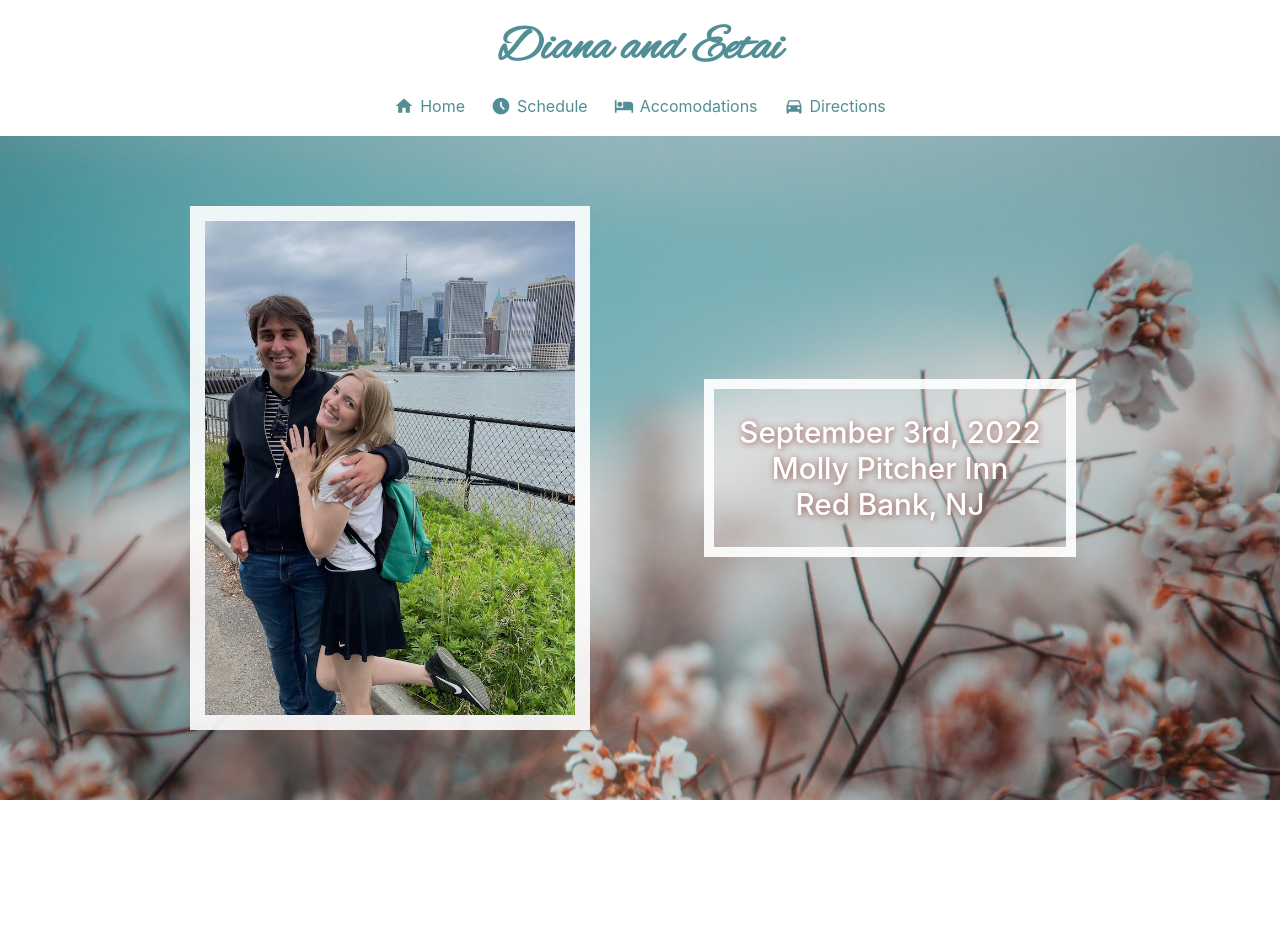
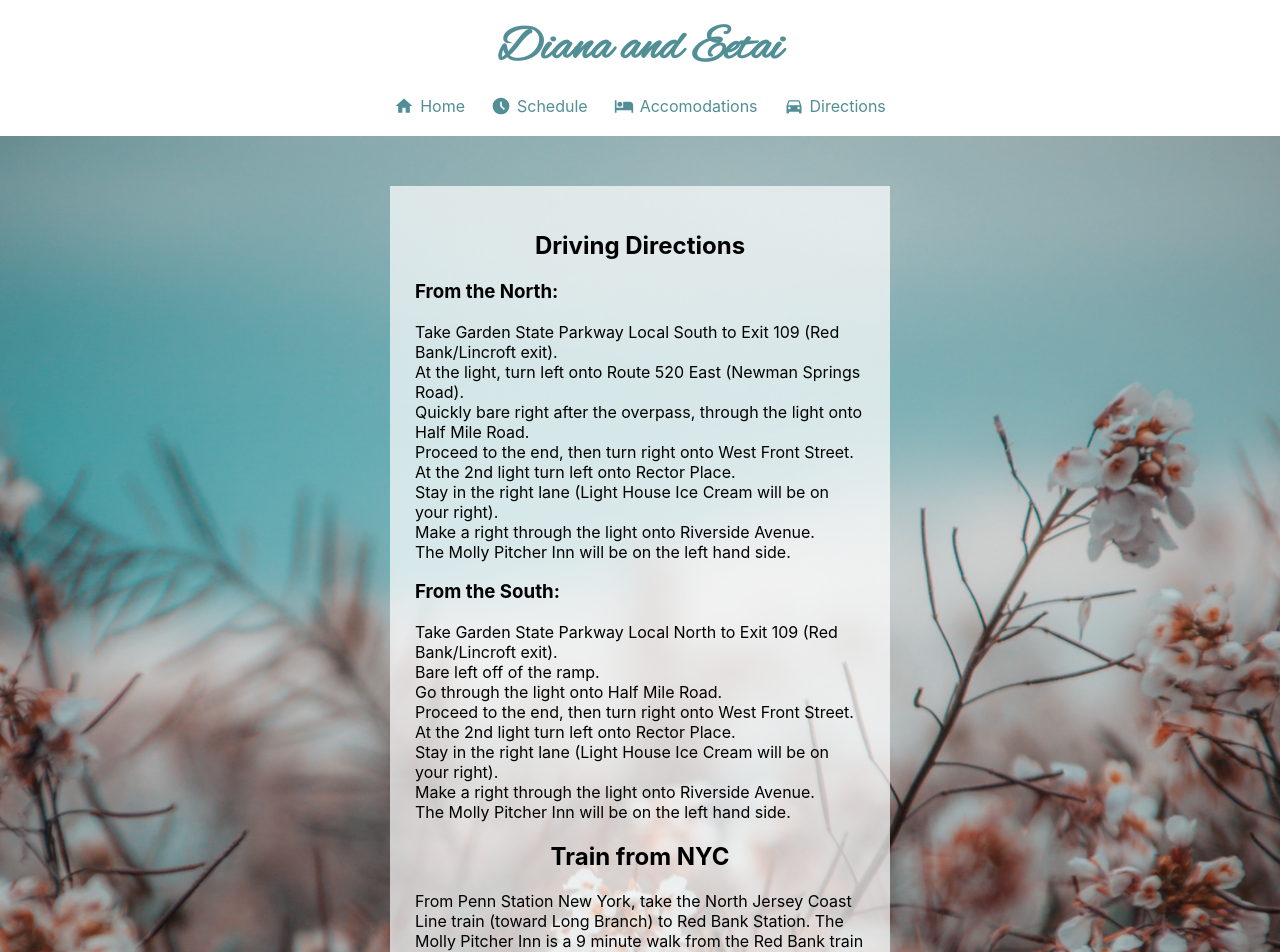
Before and after one commit to DianaLease/diana-and-eetai-wedding, a React (Create React App) app: page /directions in a window 1280 px wide. Shown: the top 952 px of the page. Before the commit the page ends 800 px from the top, so only its background shows below. Built offline with nearby package versions, Linux system fonts and the light colour scheme.

Commit message:
feat(directions): add Directions page
Signed-off-by: Diana Lease <dianarlease@gmail.com>

```diff
--- a/src/App.css
+++ b/src/App.css
@@ -10,6 +10,10 @@ h1 {
   font-family: 'Alex Brush', cursive;
   font-size: 3rem;
   line-height: 2rem;
+}
+
+h2 {
+  text-align: center;
 }
 
 header {
--- a/src/App.js
+++ b/src/App.js
@@ -10,9 +10,10 @@ import AccessTimeFilledIcon from '@mui/icons-material/AccessTimeFilled';
 import HotelIcon from '@mui/icons-material/Hotel';
 import DirectionsCarIcon from '@mui/icons-material/DirectionsCar';
 
-import Home from './pages/Home'
-import Schedule from './pages/Schedule'
-import Accomodations from './pages/Accomodations'
+import Home from './pages/Home';
+import Schedule from './pages/Schedule';
+import Accomodations from './pages/Accomodations';
+import Directions from './pages/Directions';
 
 function App() {
   return (
@@ -33,10 +34,10 @@ function App() {
               <HotelIcon className="nav-icon" fontSize="small" />
               <span className="nav-text">Accomodations</span>
             </Link>
-              <a href="https://g.page/MollyPitcherInn?share" target="_blank" rel="noreferrer">
-                <DirectionsCarIcon className="nav-icon" fontSize="small" />
-                <span className="nav-text">Directions</span>
-              </a>
+            <Link to="/directions">
+              <DirectionsCarIcon className="nav-icon" fontSize="small" />
+              <span className="nav-text">Directions</span>
+            </Link>
           </div>
           <div className="nav-mobile">
           <Link to="/">
@@ -48,9 +49,9 @@ function App() {
             <Link to="/accomodations">
               <HotelIcon className="nav-icon" fontSize="medium" />
             </Link>
-              <a href="https://g.page/MollyPitcherInn?share" target="_blank" rel="noreferrer">
-                <DirectionsCarIcon className="nav-icon" fontSize="medium" />
-              </a>
+            <Link to="/directions">
+              <DirectionsCarIcon className="nav-icon" fontSize="medium" />
+            </Link>
           </div>
         </header>
         <div className="main">
@@ -58,7 +59,7 @@ function App() {
             <Route exact path="/" element={<Home />} />
             <Route path="/schedule" element={<Schedule />}/>
             <Route path="/accomodations" element={<Accomodations />}/>
-            <Route path="/directions" element={<Home />}/>
+            <Route path="/directions" element={<Directions />}/>
           </Routes>
         </div>
       </div>
--- /dev/null
+++ b/src/pages/Directions.js
@@ -0,0 +1,37 @@
+import LaunchIcon from '@mui/icons-material/Launch';
+
+const Directions = () => (
+  <div className="content-wrapper">
+    <h2>Driving Directions</h2>
+    <h3>From the North:</h3>
+    <p>
+      Take Garden State Parkway Local South to Exit 109 (Red Bank/Lincroft exit).<br/>
+      At the light, turn left onto Route 520 East (Newman Springs Road).<br/>
+      Quickly bare right after the overpass, through the light onto Half Mile Road.<br/>
+      Proceed to the end, then turn right onto West Front Street.<br/>
+      At the 2nd light turn left onto Rector Place.<br/>
+      Stay in the right lane (Light House Ice Cream will be on your right).<br/>
+      Make a right through the light onto Riverside Avenue.<br/>
+      The Molly Pitcher Inn will be on the left hand side.
+    </p>
+    <h3>From the South:</h3>
+    <p>
+      Take Garden State Parkway Local North to Exit 109 (Red Bank/Lincroft exit).<br/>
+      Bare left off of the ramp.<br/>
+      Go through the light onto Half Mile Road.<br/>
+      Proceed to the end, then turn right onto West Front Street.<br/>
+      At the 2nd light turn left onto Rector Place.<br/>
+      Stay in the right lane (Light House Ice Cream will be on your right).<br/>
+      Make a right through the light onto Riverside Avenue.<br/>
+      The Molly Pitcher Inn will be on the left hand side.
+    </p>
+
+    <h2>Train from NYC</h2>
+    <p>
+      From Penn Station New York, take the North Jersey Coast Line train (toward Long Branch) to Red Bank Station. The Molly Pitcher Inn is a 9 minute walk from the Red Bank train station. <a href="https://www.njtransit.com/" target="_blank" rel="noreferrer">Buy tickets via NJ Transit<LaunchIcon className="launch-icon" sx={{ fontSize: ".85rem" }} /></a>
+    </p>
+
+  </div>
+)
+
+export default Directions;
```
